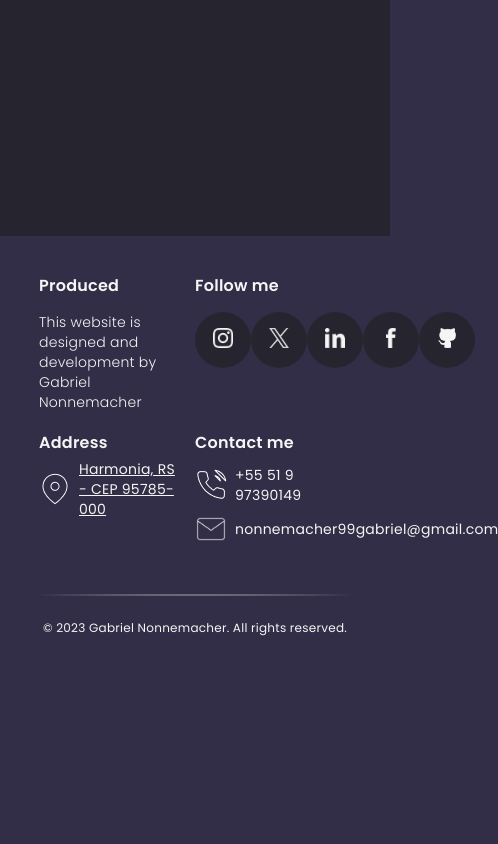
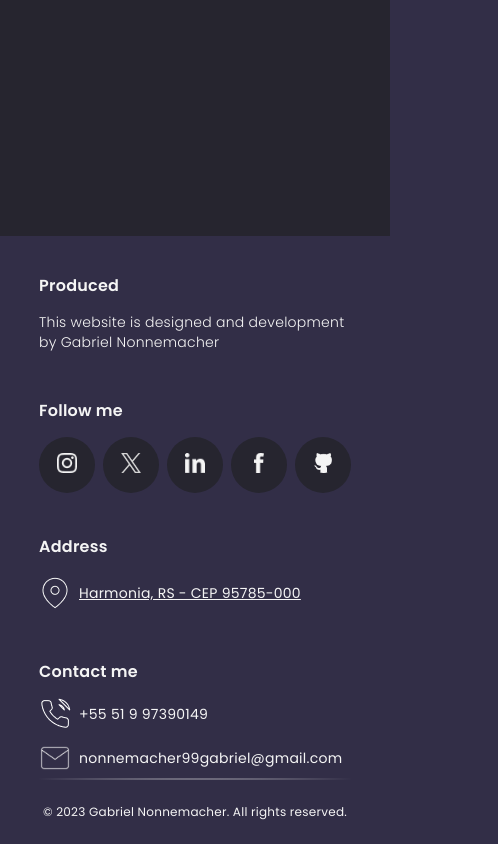
Before and after one commit to GabrielNonnemacher/portifolio-site, an Angular app: page / in a window 390 px wide. Shown: the part 3951-4795 px from the top of the page, 498 px wide, since content can reach past the window. Before the commit the page ends 4611 px from the top, so only its background shows below. Built offline with nearby package versions, Linux system fonts and the light colour scheme.

Commit message:
Fix - ajuste responsividade no footer

```diff
--- a/src/app/components/footer/footer.component.css
+++ b/src/app/components/footer/footer.component.css
@@ -125,3 +125,26 @@
         height: 320px;
     }
 }
+
+@media screen and (max-width: 944px) {
+    .informations-block-footer {
+        flex-direction: column;
+        height: 504px;
+        max-width: 524px;
+    }
+
+    .container-text-infos-footer,
+    .container-social-networks-footer,
+    .container-contacts-footer {
+        width: 100%;
+    }
+
+    .container-text-infos-footer {
+        height: 80px;
+    }
+
+    .text-infos-footer {
+        width: 100%;
+        max-width: none;
+    }
+}
```
